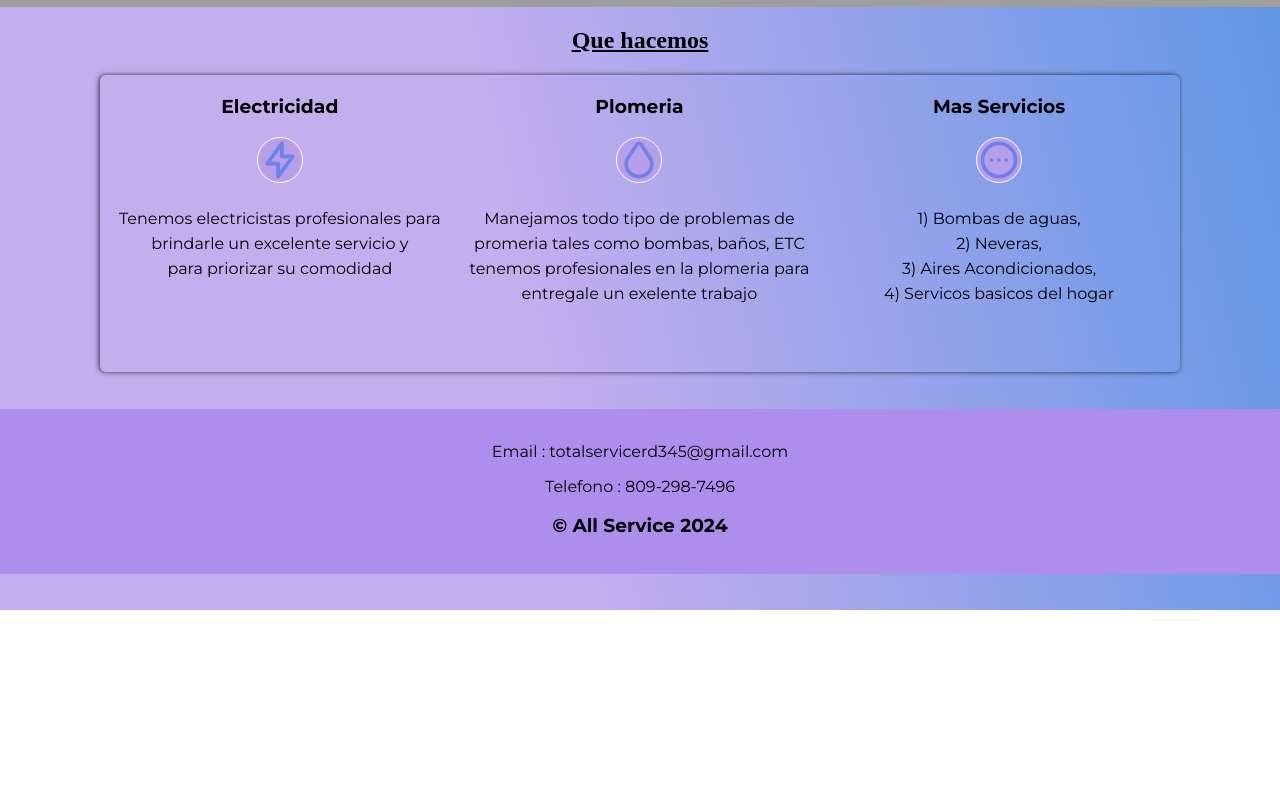
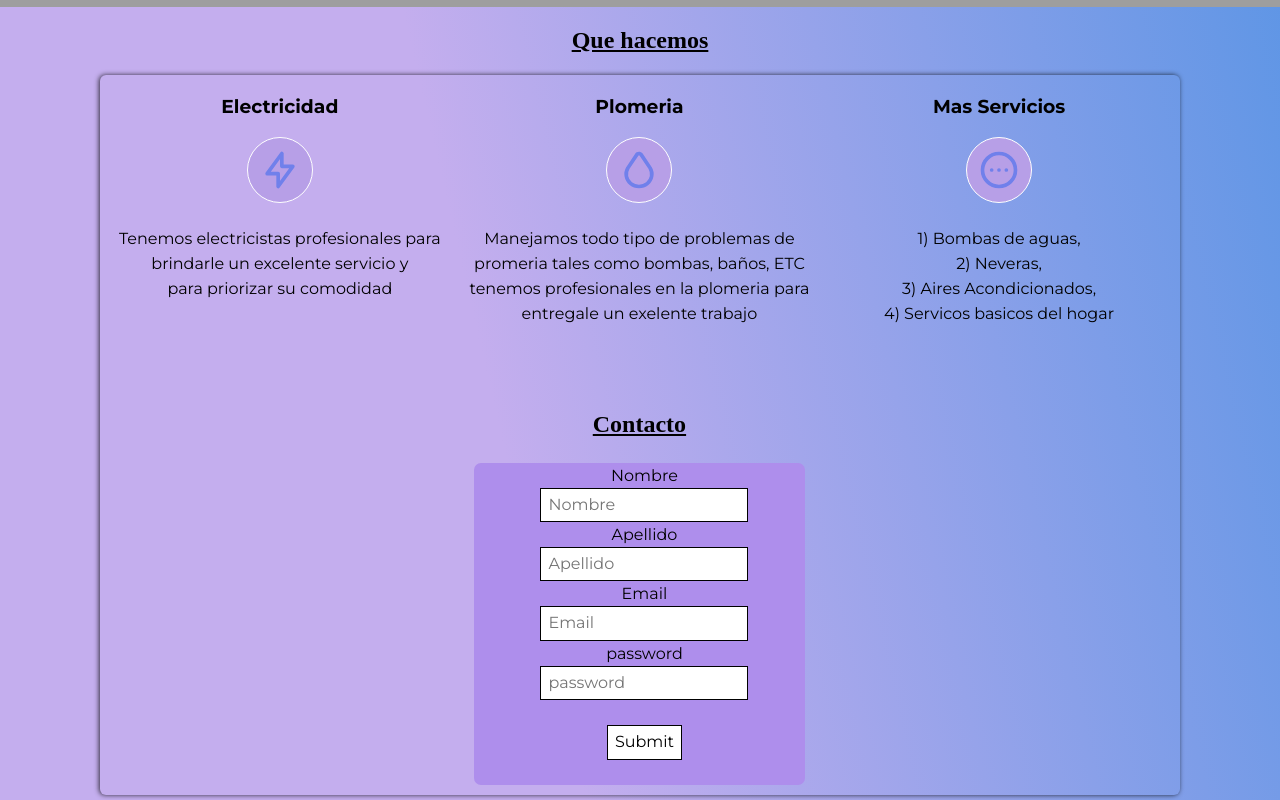
Before and after one commit to JunDaveiga787/All_Service, a plain HTML site: page index.html in a window 1280 px wide. Shown: the part 640-1440 px from the top of the page. Before the commit the page ends 1250 px from the top, so only its background shows below. Drawn offline with Linux system fonts and the light colour scheme; grey boxes are pictures that could not be loaded; a web font is replaced by a local one.

Commit message:
Add files via upload

```diff
--- a/css/style.css
+++ b/css/style.css
@@ -7,6 +7,9 @@
     --prin-hover: #ae8eec  ;
     --second-hover:#b79fe7;
     --quehacemos-hover: #9168e2;
+}
+html{
+    scroll-snap-type: y mandatory;
 }
 body{
     font-family: "Montserrat", sans-serif;
@@ -75,6 +78,13 @@ position: relative;
     text-decoration-line: none;
     color: var(--black);
 }
+/* scroll snap */
+.que-hacemos,
+.prin-nav,
+.formulario{
+    scroll-snap-align: center;
+    scroll-snap-stop: always;
+}
 .que-hacemos{
     display: grid;
     grid-template-columns: 33.3% 33.3% 33.3%;
@@ -84,6 +94,7 @@ position: relative;
 }
 .que-hacemos svg{
     background-color: var(--second-hover);
+    padding: 10px;
     border-radius: 40px;
     border: 1px solid var(--white);
 }
@@ -100,6 +111,24 @@ footer{
 .bg-foot{
     background-color: var(--prin-hover);
 }
+form{
+    border-radius: 7px;
+    margin: 0 auto;
+    background-color: var(--prin-hover);
+    padding-left: 10px;
+    padding-bottom: 25px;
+}
+
+.formulario fieldset{
+    border: none;
+
+}
+.formulario input{
+    padding: 7px;
+    border: 1px solid var(--black);
+    background-color: white;
+}
+
 /* media query */
 @media (max-width :480px ) {
     .prin-nav{
--- a/index.html
+++ b/index.html
@@ -83,9 +83,10 @@
 
 
     <!--que hacemos-->
+
     <h2>Que hacemos </h2>
+        <section class="que-hacemos desvanesido ">
 
-        <section class="que-hacemos desvanesido ">
 
         <section>
             <h3>Electricidad</h3>
@@ -134,8 +135,38 @@
             <br><br>
         </section>
 
+<br><br>
+
+<section class="formulario">
+
+    <h2>Contacto</h2>
+
+    <fieldset>
 
 
+        <form action="">
+
+            <label for="nombre">Nombre</label><br>
+            <input type="text" placeholder="Nombre" required>
+<br>
+            <label for="apellido">Apellido</label><br>
+            <input type="text" placeholder="Apellido" required>
+<br>
+            <label for="Email">Email</label><br>
+            <input type="email" placeholder="Email" required>
+<br>
+            <label for="pass">password</label><br>
+            <input type="password" placeholder="password" min="8" required>
+<br><br>
+            <input style="cursor: pointer;" type="submit" >
+
+
+
+        </form>
+    </fieldset>
+</section>
+
+<br><br><br>
 
         </section>
 
@@ -153,7 +184,7 @@
         </footer>
 
 
-    <br><br>
+
 
 </body>
 </html>
```
